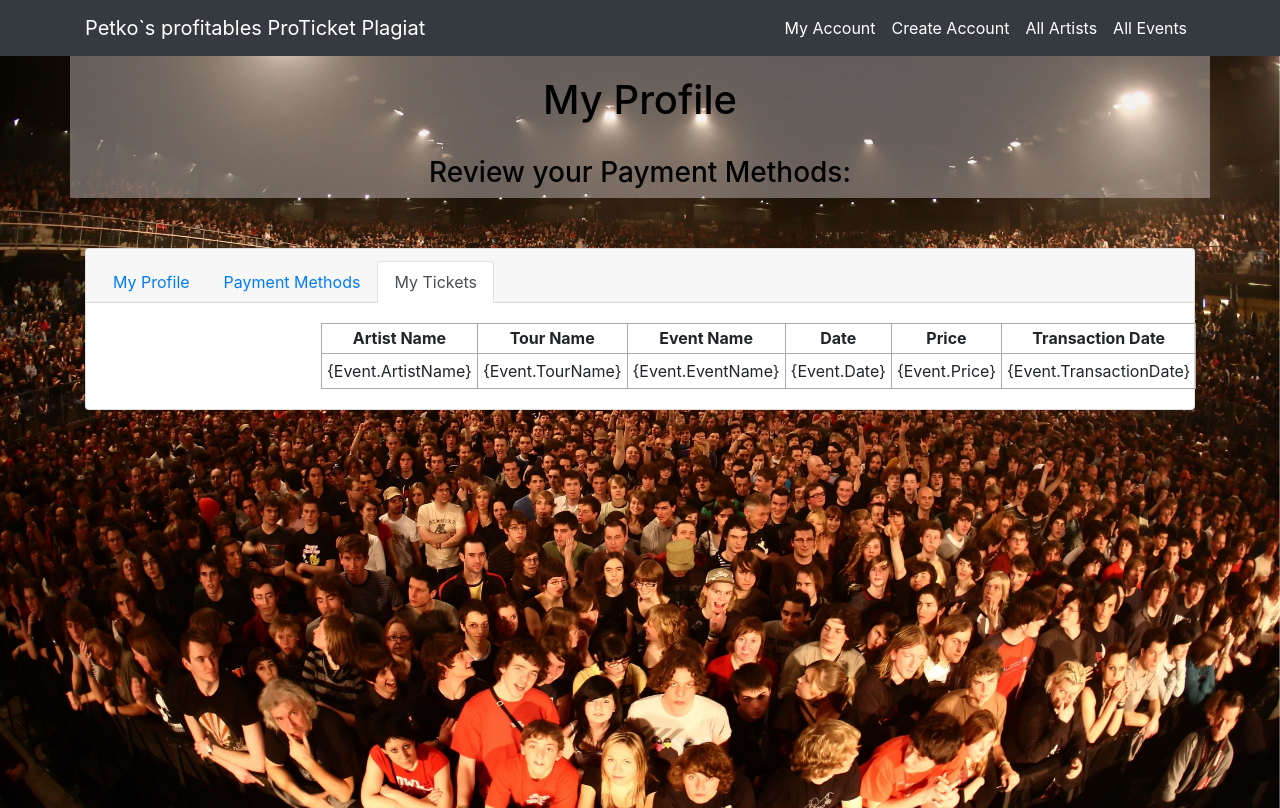
After one commit to DerCadogan/Petko-Databases, a Flask app: template templates/UserProfileMyEvents.html in a window 1280 px wide. The commit adds this page. Run offline with Flask 2, Linux system fonts and the light colour scheme; the template is opened without the code that fills it: most values are stand-ins (such as "Sample title", 1, 10 or a date in 2020); some libraries are stand-ins or nearby versions.

Commit message:
Add files via upload

```diff
--- a/templates/UserProfile.html
+++ b/templates/UserProfile.html
@@ -39,7 +39,7 @@
     .Border{
 
         background-color: rgb(231, 222, 222,0.4);
-        opacity: 0,001
+        opacity: 1;
     }
 
     .BoxUserDetails{
--- /dev/null
+++ b/templates/UserProfileMyEvents.html
@@ -0,0 +1,180 @@
+{% extends 'base.html' %}
+
+{% block head %}
+<style>
+
+
+    .bg {
+
+        background-image: url("/static/Images/Queens.jpg");
+
+        /* Full height */
+        height: 94%;
+
+        /* Center and scale the image nicely */
+        background-position: center;
+        background-repeat: no-repeat;
+        background-size: cover;}
+
+    .TopText{
+        color: black;
+        Margin-top:20px;
+
+    }
+    .AccountlabelInfo{
+        color: black;
+        text-align: left;
+        margin-left: 50px
+    }
+    .BottomText{
+        position:fixed;
+        color: black;
+        text-align: center;
+        margin-top: 400px;
+
+    }
+
+    .Buttons{
+
+        text-align: right;
+
+    }
+
+    .Border{
+
+        background-color: rgb(231, 222, 222,0.4);
+        opacity: 0,001
+    }
+
+    .BoxUserDetails{
+        background-color: rgb(52, 41, 150);
+    }
+
+    .UserCard{
+        color: black
+
+    }
+
+    .AccountLabel{
+        text-align: right;
+        margin-right: 50px
+    }
+
+    .card{
+        Margin-top:50px
+    }
+
+    html, body {
+    margin: 0;
+    height: 100%;
+}
+
+.EventTable{
+    margin-left: 100px;
+}
+
+
+
+</style>
+
+{% endblock %}
+
+{% block body %}
+<div class="bg">
+    <div class="container">
+        <div class="row Border">
+            <div class="col-sm-2">
+
+            </div>
+
+            <div class="col-sm-8 TopText">
+                <h1 class=" text-center">My Profile</h1> <br>
+                <h3 class=" text-center"> Review your Payment Methods:</h3>
+            </div>
+
+            <div class="col-sm-2">
+
+            </div>
+        </div>
+        <div class="row ">
+            <div class="col-sm-12">
+            <div class="card text-center">
+                <div class="card-header">
+                    <ul class="nav nav-tabs card-header-tabs">
+                    <li class="nav-item">
+                        <a class="nav-link" href="#">My Profile</a>
+                    </li>
+                    <li class="nav-item">
+                        <a class="nav-link" href="#">Payment Methods</a>
+                    </li>
+                    <li class="nav-item">
+                        <a class="nav-link active" href="#">My Tickets</a>
+                    </li>
+                    </ul>
+                </div>
+                <div class="card-body">
+                    <div class = "col-sm-3">
+
+                    </div>
+                    <div class = "col-sm-8 EventTable">
+                        <div class="EventTable">
+                            <table>
+                                <tr>
+                                    <th class="TableHeader">Artist Name</th>
+                                    <th class="TableHeader">Tour Name</th>
+                                    <th class="TableHeader">Event Name</th>
+                                    <th class="TableHeader">Date</th>
+                                    <th class="TableHeader">Price</th>
+                                    <th class="TableHeader">Transaction Date</th>
+                                </tr>
+                            {% for Events in Eventtable %}
+
+                                <tr>
+                                    <td>{Event.ArtistName}</td>
+                                    <td>{Event.TourName}</td>
+                                    <td>{Event.EventName}</td>
+                                    <td>{Event.Date}</td>
+                                    <td>{Event.Price}</td>
+                                    <td>{Event.TransactionDate}</td>
+                                </tr>
+
+                            </table>
+                        </div>
+
+                        {% endfor %}
+                        <div class = "col-sm-3">
+
+                        </div>
+                    </div>
+
+                    </div>
+                </div>
+            </div>
+
+
+
+        </div>
+
+    <div class="row">
+        <div class="col-sm-2">
+
+        </div>
+
+        <div class="col-sm-8">
+
+        </div>
+
+        <div class="col-sm-2">
+
+        </div>
+    </div>
+    </div>
+
+
+
+
+</div>
+
+
+
+{% endblock %}
```
Also changed, not shown: templates/All Artists.html (+6 -2 lines), templates/index.html (+18 -4 lines).
